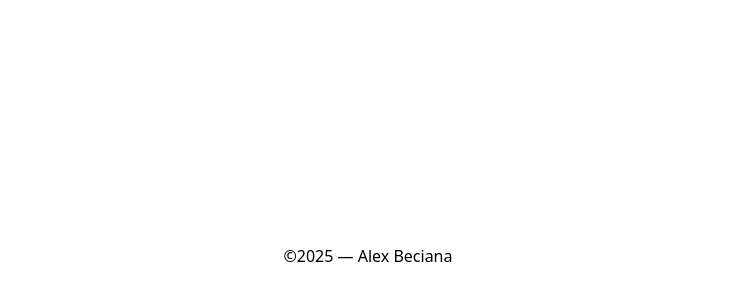
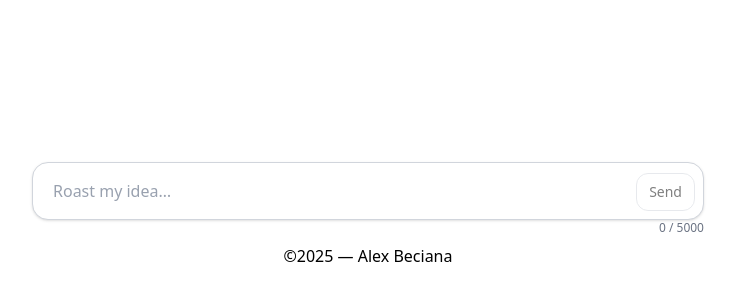
Before and after one commit to abeciana1/idea-roast, a Next.js app: page / in a window 1280 px wide. Shown: the part 484-784 px from the top of the page, without its empty margins (272-1007 px from the left). Built offline with nearby package versions, Linux system fonts and the light colour scheme.

Commit message:
Repositioned reset

```diff
--- a/components/_form/PromptForm.tsx
+++ b/components/_form/PromptForm.tsx
@@ -40,14 +40,14 @@ const PromptForm = () => {
 
   const submitHandler = async (data: FormValues) => {
     console.log("Submitted prompt:", data.prompt);
+    reset();
     await sendMessage({text: data.prompt})
-    reset();
   };
 
   return (
     <>
       <MessageContainer status={status} messages={messages} />
-      <Footer>
+      <section className='fixed space-y-6 bottom-12 w-full pb-12 bg-background'>
         <form
           onSubmit={handleSubmit(submitHandler)}
           className="relative mx-auto flex w-full max-w-2xl items-end gap-6"
@@ -75,7 +75,7 @@ const PromptForm = () => {
             )}
           />
         </form>
-      </Footer>
+      </section>
     </>
   );
 };
```
